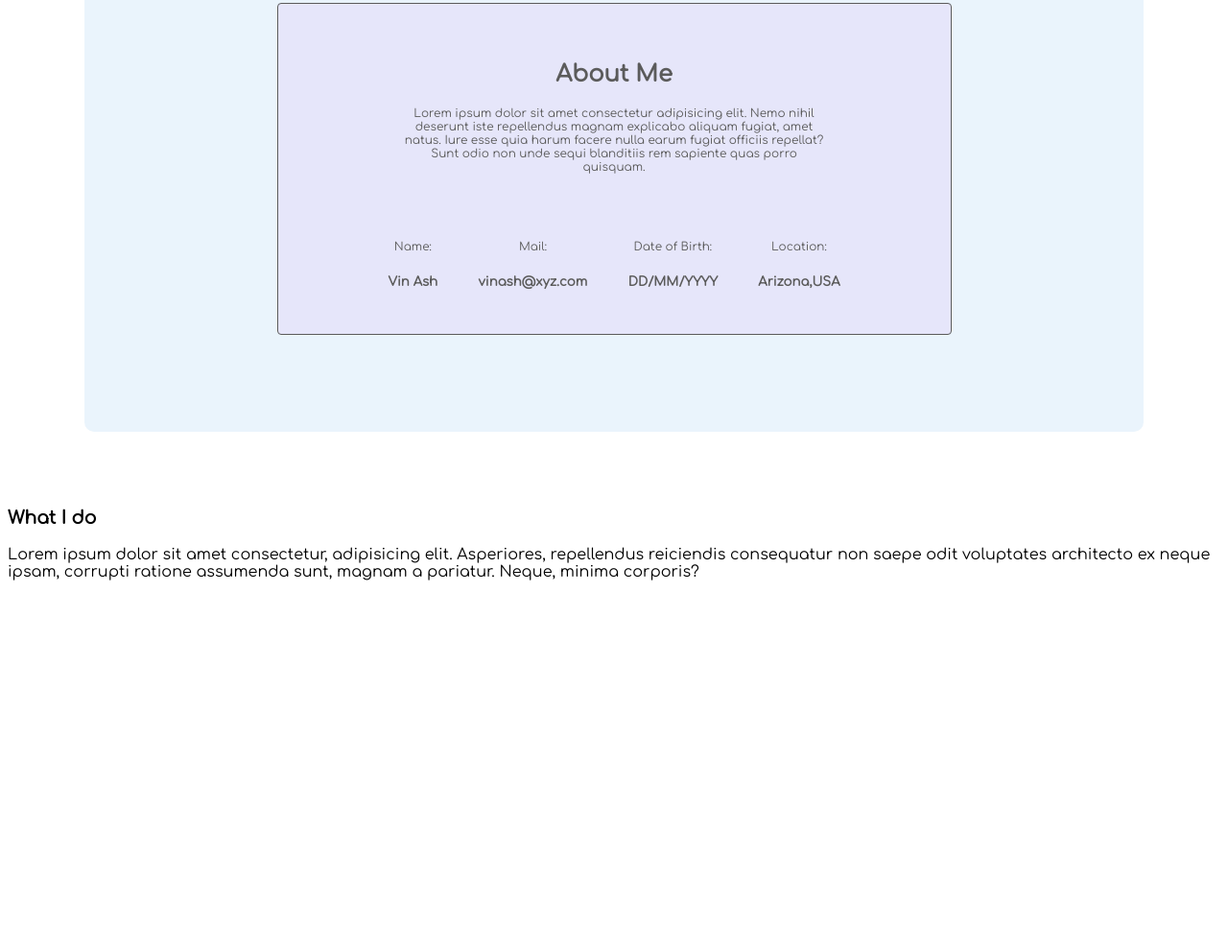
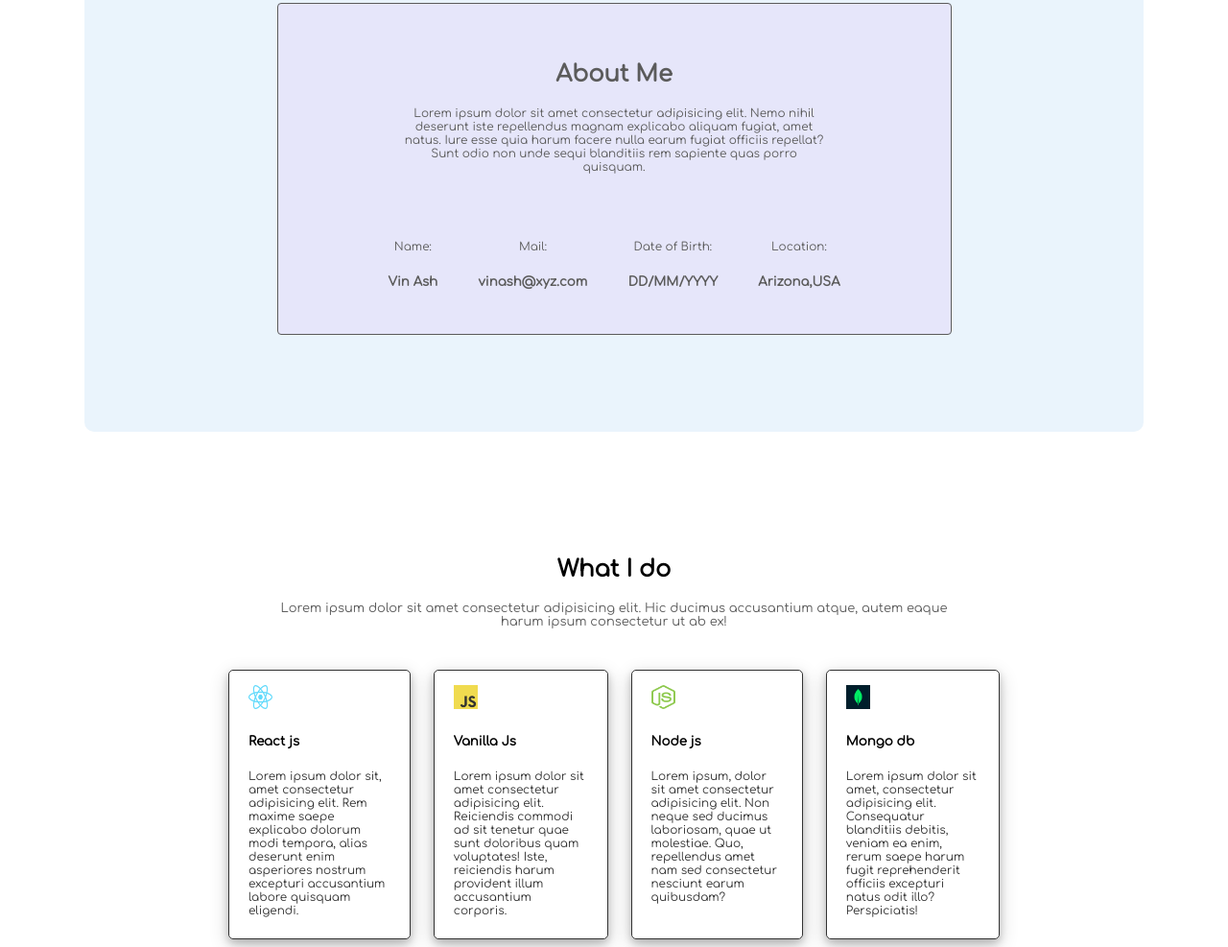
Before and after one commit to abid365/developer-portfoliyo-demo, a plain HTML site: page index.html in a window 1280 px wide. Shown: the part 834-1821 px from the top of the page at 96% size. Before the commit the page ends 1455 px from the top, so only its background shows below. Drawn offline with Linux system fonts and the light colour scheme.

Commit message:
tech stacks

```diff
--- a/index.html
+++ b/index.html
@@ -51,31 +51,37 @@
             </div>
         </div>
     </div>
-        <!-- <div class="aboutme">
-            <h2>About Me</h2>
-            <div class="about-info">Lorem ipsum, dolor sit amet consectetur adipisicing elit. Sit facilis quis vitae. Quidem, perferendis hic enim delectus quasi facilis odit?</div>
-        </div> -->
-        <section>
-            <div class="ido">
-                <h3>What I do</h3>
-                <p>Lorem ipsum dolor sit amet consectetur, adipisicing elit. Asperiores, repellendus reiciendis consequatur non saepe odit voluptates architecto ex neque ipsam, corrupti ratione assumenda sunt, magnam a pariatur. Neque, minima corporis?</p>
-                <div class="techstacks">
-                    <div class="stack-items">
+ </main>
 
+ <section class="what-i-do">
+    <div class="flexbox-container whid">
+        <h2>What I do</h2>
+        <p id="what-i-do-desc">Lorem ipsum dolor sit amet consectetur adipisicing elit. Hic ducimus accusantium atque, autem eaque harum ipsum consectetur ut ab ex!</p>
     </div>
-                    <div class="stack-items">
-
+    <div class="nested-flex">
+        <div class="stacks">
+            <img class="icon-stacks" src="images/icons/react.png">
+            <h5>React js</h5>
+            <p>Lorem ipsum dolor sit, amet consectetur adipisicing elit. Rem maxime saepe explicabo dolorum modi tempora, alias deserunt enim asperiores nostrum excepturi accusantium labore quisquam eligendi.</p>
          </div>
-                    <div class="stack-items">
-
+        <div class="stacks">
+            <img class="icon-stacks" src="images/icons/js.png">
+            <h5>Vanilla Js</h5>
+            <p>Lorem ipsum dolor sit amet consectetur adipisicing elit. Reiciendis commodi ad sit tenetur quae sunt doloribus quam voluptates! Iste, reiciendis harum provident illum accusantium corporis.</p>
         </div>
-                    <div class="stack-items">
-
+        <div class="stacks">
+            <img class="icon-stacks" src="images/icons/nodejs.png">
+            <h5>Node js</h5>
+            <p>Lorem ipsum, dolor sit amet consectetur adipisicing elit. Non neque sed ducimus laboriosam, quae ut molestiae. Quo, repellendus amet nam sed consectetur nesciunt earum quibusdam?</p>
         </div>
+        <div class="stacks">
+            <img class="icon-stacks" src="images/icons/mongo.png">
+            <h5>Mongo db</h5>
+            <p>Lorem ipsum dolor sit amet, consectetur adipisicing elit. Consequatur blanditiis debitis, veniam ea enim, rerum saepe harum fugit reprehenderit officiis excepturi natus odit illo? Perspiciatis!</p>
         </div>
     </div>
  </section>
-   </main>
+
    <!-- footer section -->
    <footer>
 
--- a/styles/design.css
+++ b/styles/design.css
@@ -128,3 +128,40 @@ main{
     padding: 100px 50px;
     background-color: #eaf4fc;
 }
+
+/* what i do */
+.whid{
+    text-align: center;
+    margin:auto 230px;
+    padding: 30px 40px;
+}
+
+#what-i-do-desc{
+    font-size: 13px;
+    color: #5b5b5b;
+}
+
+.nested-flex{
+    display: flex;
+    gap: 24px;
+    margin: auto 230px;
+}
+
+.icon-stacks{
+    height: 25px;
+    width: 25px;
+    padding-top: 5px;
+
+}
+
+.stacks>p{
+    font-size: 12px;
+    color: #333;
+}
+
+.stacks{
+    padding:10px 20px;
+    border: 1px solid #333;
+    border-radius: 5px;
+    box-shadow: 0 4px 8px 0 rgba(0, 0, 0, 0.2), 0 6px 20px 0 rgba(0, 0, 0, 0.19);
+}
```
Lines whose indentation alone changed are shown as unchanged.
